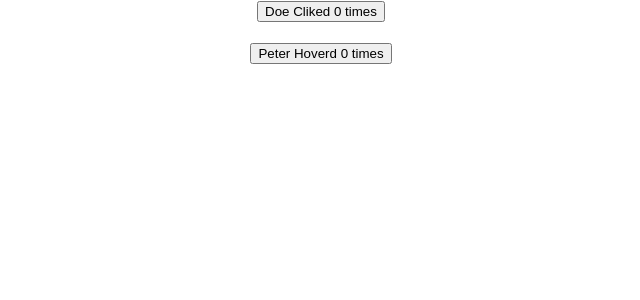
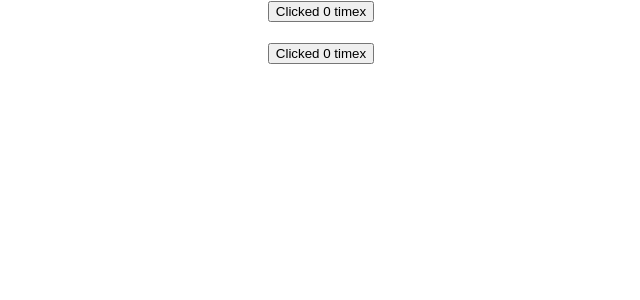
Before and after one commit to Mhdez221993/react-playground, a React (Create React App) app: page / in a window 1280 px wide. Shown: the top 300 px of the page, without its empty margins (319-959 px from the left). Built offline with nearby package versions, Linux system fonts and the light colour scheme.

Commit message:
Understanding render props patter

```diff
--- a/src/App.js
+++ b/src/App.js
@@ -1,18 +1,18 @@
 import './App.css';
 import './components/appStyle.css';
 
-import ClickCounter from './components/ClickCounter';
-import HoverCounter from './components/HoverCounter';
+import ClickCounterTwo from './components/ClickCounterTwo';
+import HoverCounterTwo from './components/HoverCounterTwo';
 import React from 'react';
 
 class App extends React.Component {
   render() {
     return (
       <div className="App">
-        <ClickCounter name='Doe' />
+        <ClickCounterTwo />
         <br />
         <br />
-        <HoverCounter name='Peter' />
+        <HoverCounterTwo />
       </div>
     );
   }
--- /dev/null
+++ b/src/components/ClickCounterTwo.js
@@ -0,0 +1,23 @@
+import React, { Component } from 'react';
+
+class ClickCounterTwo extends Component {
+  constructor(props) {
+    super(props)
+
+    this.state = {
+       count: 0
+    }
+  }
+
+  handleClick = () => {
+    this.setState(prev => ({count: prev.count + 1}))
+  }
+
+  render() {
+    const {count} = this.state
+
+    return <button onClick={this.handleClick}>Clicked {count} timex</button>
+  }
+}
+
+export default ClickCounterTwo;
--- /dev/null
+++ b/src/components/HoverCounterTwo.js
@@ -0,0 +1,23 @@
+import React, { Component } from 'react';
+
+class HoverCounterTwo extends Component {
+  constructor(props) {
+    super(props)
+
+    this.state = {
+       count: 0
+    }
+  }
+
+  handleClick = () => {
+    this.setState(prev => ({count: prev.count + 1}))
+  }
+
+  render() {
+    const {count} = this.state
+
+    return <button onMouseOver={this.handleClick}>Clicked {count} timex</button>
+  }
+}
+
+export default HoverCounterTwo;
```
